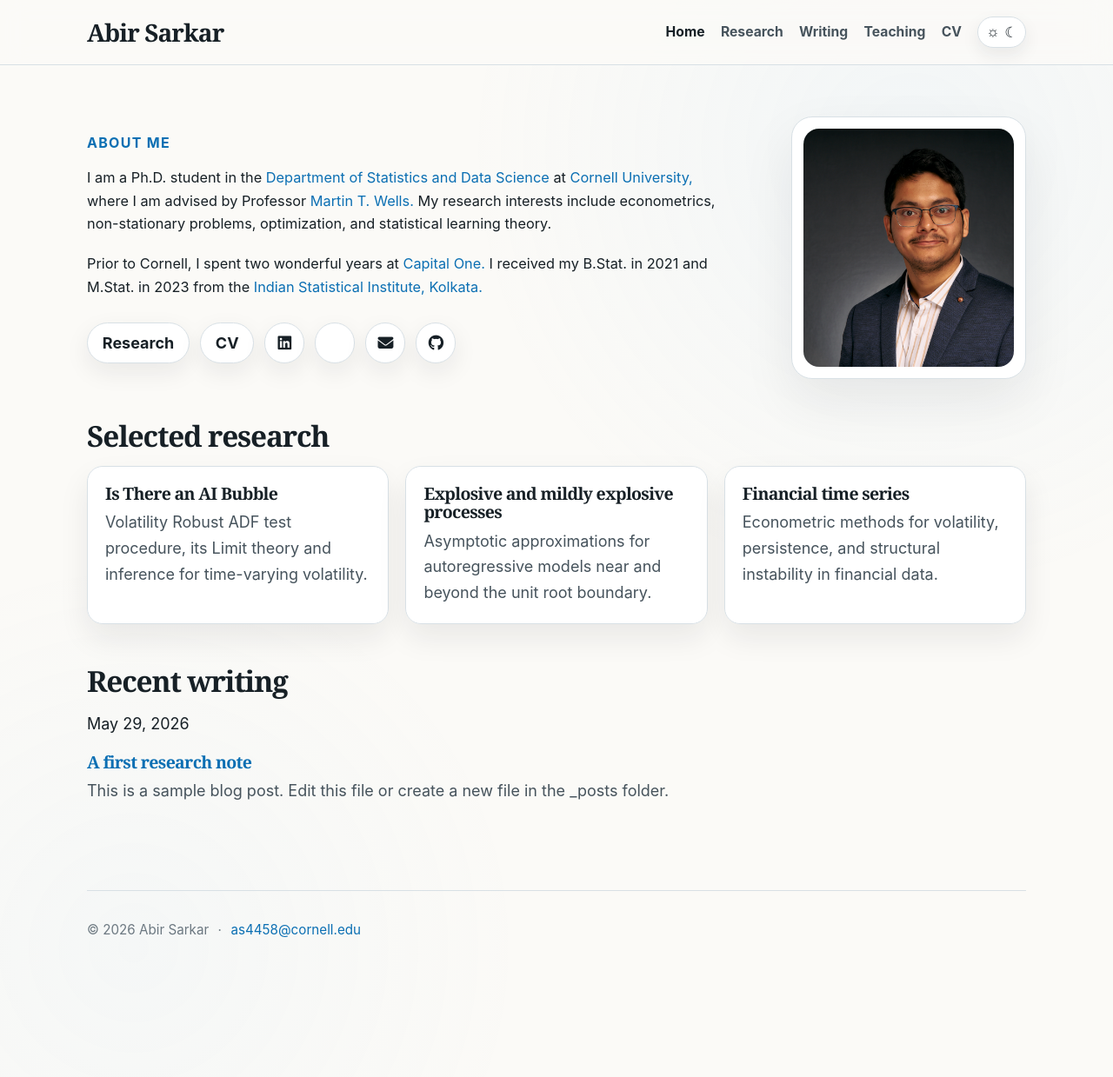
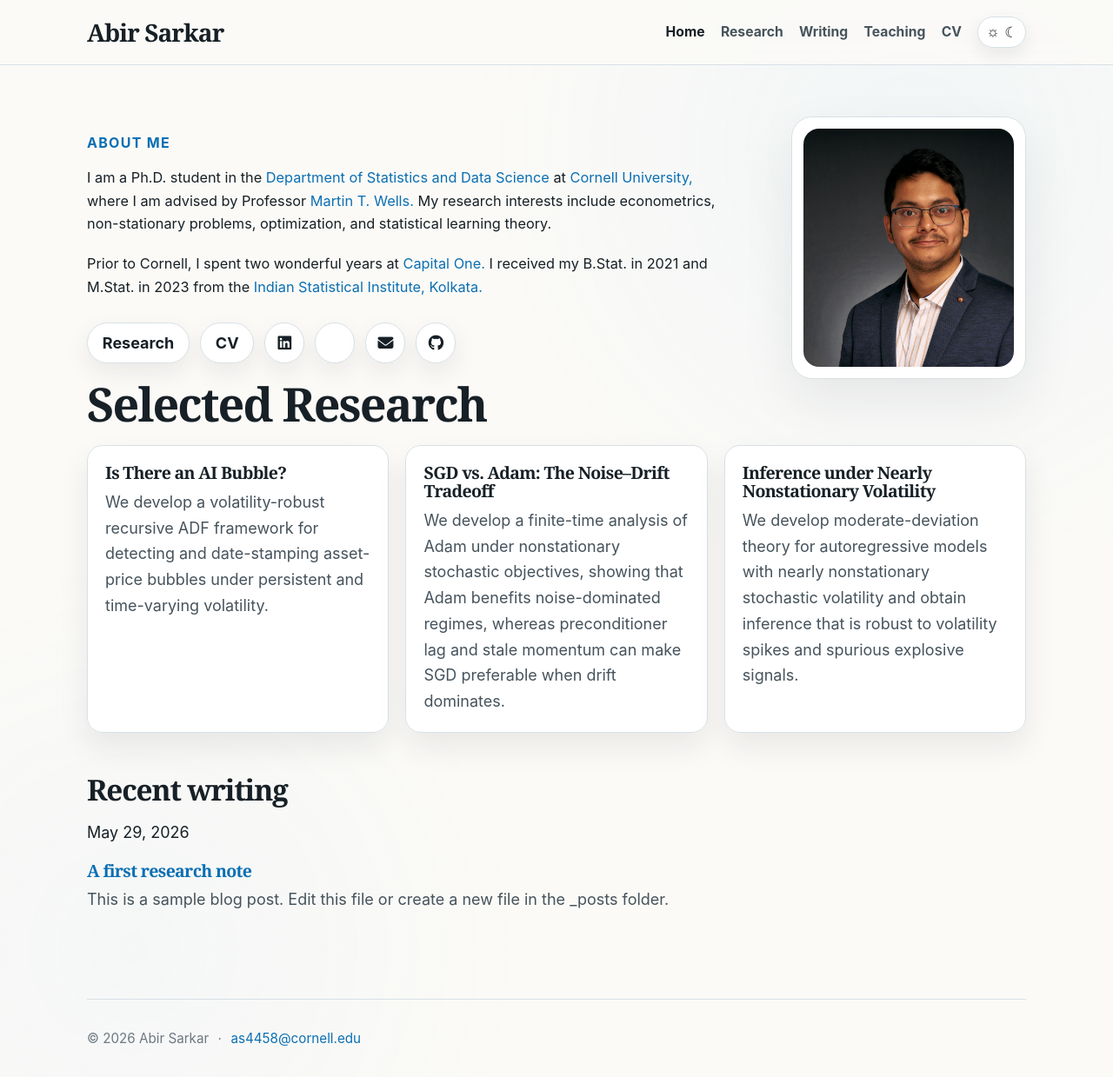
Before and after one commit to AbirS2026/AbirS2026.github.io, a Jekyll site: the page built from index.md, in a window 1280 px wide and 1239 px high. Shown: the whole window at 87% size. Built offline with Jekyll 4.4.1, drawn with Linux system fonts in a browser that asks for light colours; a style sheet for code colours, icons or effects is not loaded.

Commit message:
Update index.md

```diff
--- a/index.md
+++ b/index.md
@@ -62,30 +62,49 @@ title: Home
   </div>
 </section>
 
-<section>
-  <h2>Selected research</h2>
+<section id="research">
+  <h1>Selected Research</h1>
 
   <div class="grid three">
-    <article class="card">
-      <h3>Is There an AI Bubble</h3>
+
+    <a class="card research-card"
+       href="https://www.aimsciences.org/article/doi/10.3934/fmf.2026005"
+       target="_blank"
+       rel="noopener"
+       aria-label="Read Is There an AI Bubble?">
+      <h3>Is There an AI Bubble?</h3>
       <p>
-        Volatility Robust ADF test procedure, its Limit theory and inference for time-varying volatility.
+        We develop a volatility-robust recursive ADF framework for detecting and
+        date-stamping asset-price bubbles under persistent and time-varying volatility.
       </p>
-    </article>
+    </a>
 
-    <article class="card">
-      <h3>Explosive and mildly explosive processes</h3>
+    <a class="card research-card"
+       href="https://arxiv.org/abs/2605.04269"
+       target="_blank"
+       rel="noopener"
+       aria-label="Read SGD vs. Adam: The Noise–Drift Tradeoff">
+      <h3>SGD vs. Adam: The Noise–Drift Tradeoff</h3>
       <p>
-        Asymptotic approximations for autoregressive models near and beyond the unit root boundary.
+        We develop a finite-time analysis of Adam under nonstationary stochastic
+        objectives, showing that Adam benefits noise-dominated regimes, whereas
+        preconditioner lag and stale momentum can make SGD preferable when drift dominates.
       </p>
-    </article>
+    </a>
 
-    <article class="card">
-      <h3>Financial time series</h3>
+    <a class="card research-card"
+       href="https://arxiv.org/abs/2512.06823"
+       target="_blank"
+       rel="noopener"
+       aria-label="Read Inference under Nearly Nonstationary Volatility">
+      <h3>Inference under Nearly Nonstationary Volatility</h3>
       <p>
-        Econometric methods for volatility, persistence, and structural instability in financial data.
+        We develop moderate-deviation theory for autoregressive models with nearly
+        nonstationary stochastic volatility and obtain inference that is robust to
+        volatility spikes and spurious explosive signals.
       </p>
-    </article>
+    </a>
+
   </div>
 </section>
 
```
